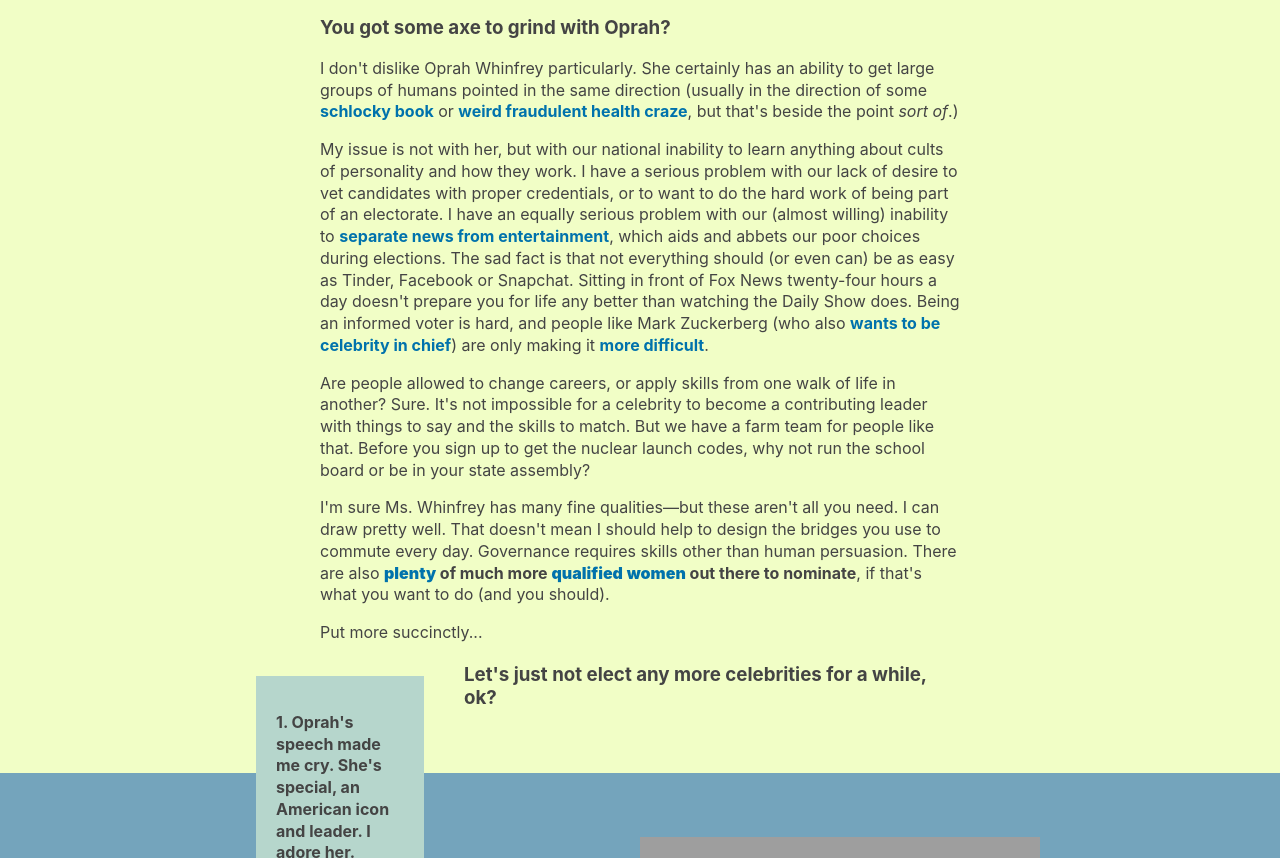
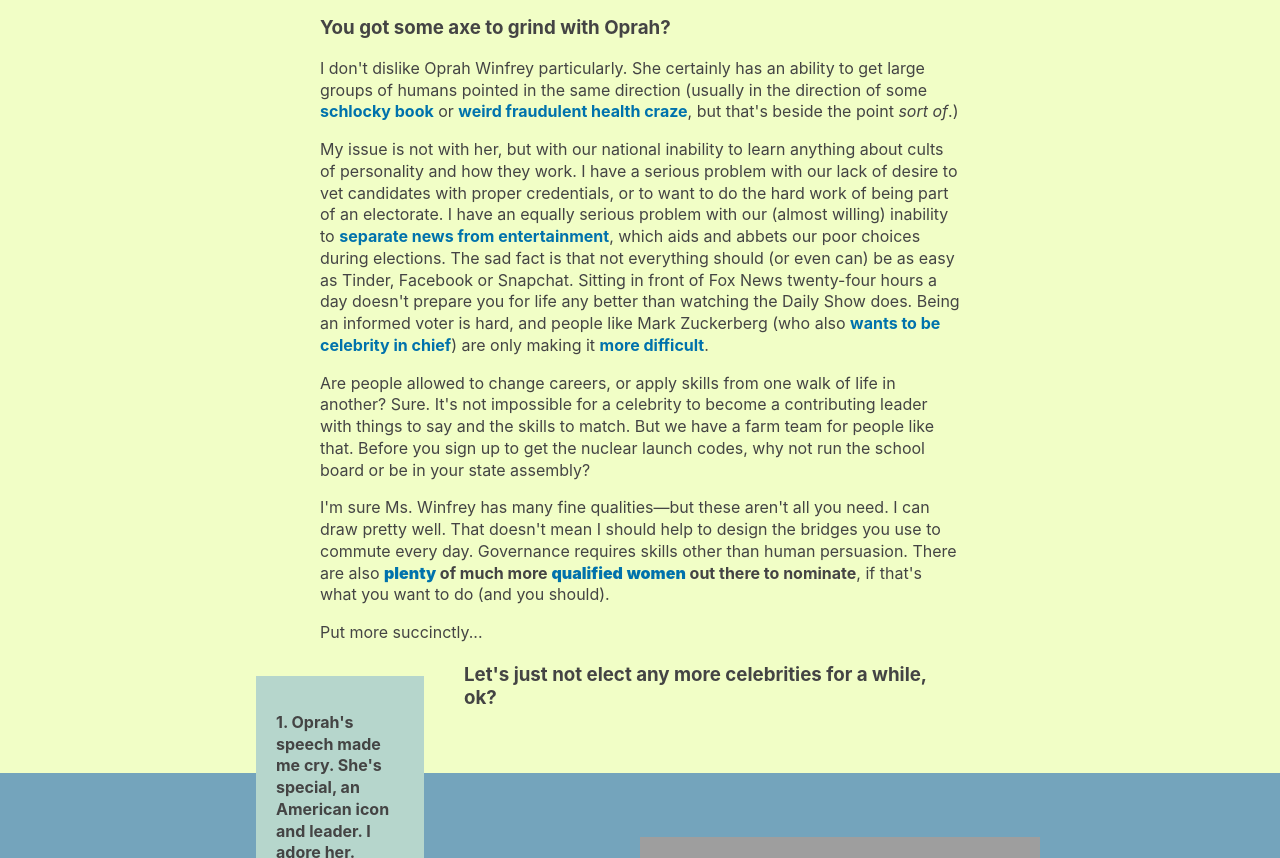
Before and after one commit to nickmjones/oprah, a plain HTML site: page index.html in a window 1280 px wide. Shown: the part 1572-2430 px from the top of the page. Drawn offline with Linux system fonts and the light colour scheme; grey boxes are pictures that could not be loaded.

Commit message:
Corrects name

```diff
--- a/index.html
+++ b/index.html
@@ -36,7 +36,7 @@
         </p>
         <h3>You got some axe to grind with Oprah?</h3>
         <p>
-          I don't dislike Oprah Whinfrey particularly. She certainly has an ability to get large groups of humans pointed in the same direction (usually in the direction of some <a href="https://en.wikipedia.org/wiki/A_Million_Little_Pieces">schlocky book</a> or <a href="https://www.washingtonpost.com/news/morning-mix/wp/2014/12/19/half-of-dr-ozs-medical-advice-is-baseless-or-wrong-study-says/?utm_term=.4869dc1284c7">weird fraudulent health craze</a>, but that's beside the point <em>sort of</em>.)
+          I don't dislike Oprah Winfrey particularly. She certainly has an ability to get large groups of humans pointed in the same direction (usually in the direction of some <a href="https://en.wikipedia.org/wiki/A_Million_Little_Pieces">schlocky book</a> or <a href="https://www.washingtonpost.com/news/morning-mix/wp/2014/12/19/half-of-dr-ozs-medical-advice-is-baseless-or-wrong-study-says/?utm_term=.4869dc1284c7">weird fraudulent health craze</a>, but that's beside the point <em>sort of</em>.)
         </p>
         <p>
           My issue is not with her, but with our national inability to learn anything about cults of personality and how they work. I have a serious problem with our lack of desire to vet candidates with proper credentials, or to want to do the hard work of being part of an electorate. I have an equally serious problem with our (almost willing) inability to <a href="http://www.medialit.org/reading-room/whatever-happened-news">separate news from entertainment</a>, which aids and abbets our poor choices during elections. The sad fact is that not everything should (or even can) be as easy as Tinder, Facebook or Snapchat. Sitting in front of Fox News twenty-four hours a day doesn't prepare you for life any better than watching the Daily Show does. Being an informed voter is hard, and people like Mark Zuckerberg (who also <a href="https://www.cnbc.com/2017/08/15/mark-zuckerberg-could-be-running-for-president-in-2020.html">wants to be celebrity in chief</a>) are only making it <a href="https://www.nytimes.com/2017/11/01/us/politics/russia-technology-facebook.html">more difficult</a>.
@@ -45,7 +45,7 @@
           Are people allowed to change careers, or apply skills from one walk of life in another? Sure. It's not impossible for a celebrity to become a contributing leader with things to say and the skills to match. But we have a farm team for people like that. Before you sign up to get the nuclear launch codes, why not run the school board or be in your state assembly?
         </p>
         <p>
-          I'm sure Ms. Whinfrey has many fine qualities&mdash;but these aren't all you need. I can draw pretty well. That doesn't mean I should help to design the bridges you use to commute every day. Governance requires skills other than human persuasion. There are also <strong><a href="https://www.facebook.com/michelleobama/">plenty</a> of much more <a href="https://www.elizabethwarren.com/stop-trump">qualified</a> <a href="https://www.klobuchar.senate.gov/public/">women</a> out there to nominate</strong>, if that's what you want to do (and you should).
+          I'm sure Ms. Winfrey has many fine qualities&mdash;but these aren't all you need. I can draw pretty well. That doesn't mean I should help to design the bridges you use to commute every day. Governance requires skills other than human persuasion. There are also <strong><a href="https://www.facebook.com/michelleobama/">plenty</a> of much more <a href="https://www.elizabethwarren.com/stop-trump">qualified</a> <a href="https://www.klobuchar.senate.gov/public/">women</a> out there to nominate</strong>, if that's what you want to do (and you should).
         </p>
 
         <p>Put more succinctly...</p>
```
